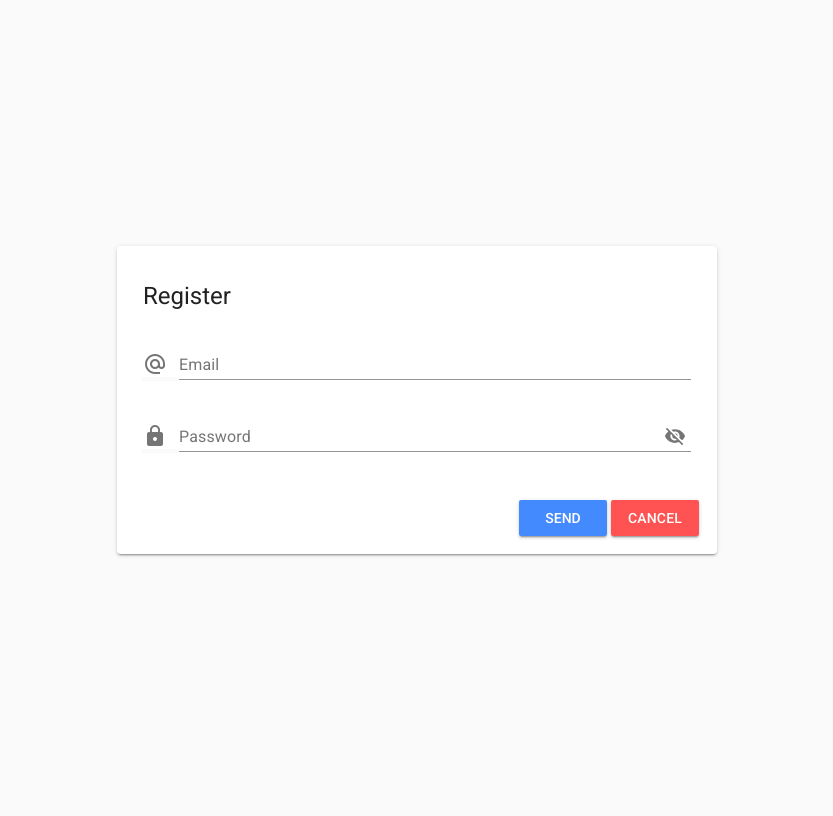
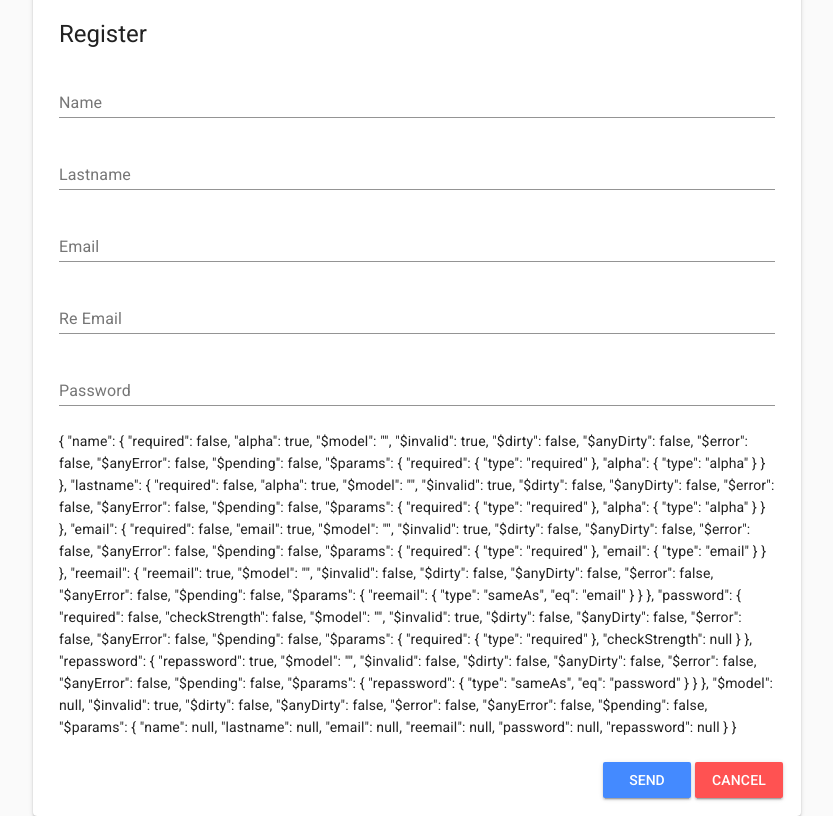
Before and after one commit to and54/vueTest, a Vue app in the folder gulf.vue/: page /register in a window 1280 px wide. Shown: the whole page, without its empty margins (223-1056 px from the left). Built offline with nearby package versions, Linux system fonts and the light colour scheme.

Commit message:
register

```diff
--- a/gulf.vue/src/components/authentication/login.vue
+++ b/gulf.vue/src/components/authentication/login.vue
@@ -1,7 +1,7 @@
 <template>
   <div class="center">
     <md-dialog-alert :md-active.sync="showModal" :md-content="modalMsg" md-confirm-text="Accept"/>
-
+    <div class="mydiv" id="password"></div>
     <md-card md-with-hover>
       <!-- <md-button class="md-icon-button">
         <md-icon>close</md-icon>
@@ -46,26 +46,26 @@
 </template>
 
 <script>
-import { AuthBus } from "../../services/authentication";
+import { AuthBus } from '../../services/authentication';
 
 export default {
   data: () => ({
-    email: "",
-    password: "",
+    email: '',
+    password: '',
     emailValidation: true,
     passValidation: true,
-    passError: "",
+    passError: '',
     showModal: false,
-    modalMsg: ""
+    modalMsg: '',
   }),
   created() {
-    AuthBus.$on("userData", this.userData);
+    AuthBus.$on('userData', this.userData);
   },
   methods: {
     submit() {
       if (this.validateEmail() && this.validatePass()) {
         AuthBus.Login(this.email, this.password, (success, message) => {
-          if (success) this.$router.push("/dashboard");
+          if (success) this.$router.push('/dashboard');
           else {
             this.modalMsg = message;
             this.showModal = true;
@@ -80,16 +80,13 @@ export default {
     },
     validatePass() {
       this.passValidation = this.password.length >= 6;
-      this.passError =
-        this.password.length === 0
-          ? "Password is required!"
-          : "Password can't be les than 6 characters!";
+      this.passError = this.password.length === 0 ? 'Password is required!' : 'Password can\'t be les than 6 characters!';
       return this.passValidation;
     },
     userData(data) {
-      console.log("userData received (method)", data);
-    }
-  }
+      console.log('userData received (method)', data);
+    },
+  },
 };
 </script>
 
@@ -101,7 +98,9 @@ export default {
 .md-card {
   border-radius: 4px;
   padding: 10px;
-  width: 600px;
+  width: 60%;
+  min-width: 400px;
+  max-width: 800px;
   margin: 0 auto;
   top: 50%;
   -ms-transform: translateY(-50%);
--- a/gulf.vue/src/components/authentication/register.vue
+++ b/gulf.vue/src/components/authentication/register.vue
@@ -8,29 +8,40 @@
       </md-card-header>
 
       <md-card-content>
-        <md-field :class="{'md-invalid': !emailValidation}">
-          <md-icon>alternate_email</md-icon>
+        <md-field :class="{'md-invalid': $v.name.$error}">
+          <!-- <md-icon>user</md-icon> -->
+          <label>Name</label>
+          <md-input v-model="name" @input="$v.name.$touch()"></md-input>
+          <span class="md-error">Name is required!</span>
+        </md-field>
+        <md-field :class="{'md-invalid': $v.lastname.$error}">
+          <!-- <md-icon>user</md-icon> -->
+          <label>Lastname</label>
+          <md-input v-model="lastname" @input="$v.lastname.$touch()"></md-input>
+          <span class="md-error">Lastname is required!</span>
+        </md-field>
+
+        <md-field :class="{'md-invalid': $v.email.$error}">
+          <!-- <md-icon>alternate_email</md-icon> -->
           <label>Email</label>
-          <md-input
-            v-model="email"
-            @blur="validateEmail()"
-            @focus="emailValidation = true;"
-            @keyup.enter="submit()"
-          ></md-input>
+          <md-input v-model="email" @input="$v.email.$touch()"></md-input>
           <span class="md-error">Valid email is required!</span>
         </md-field>
-        <md-field :class="{'md-invalid': !passValidation}">
-          <md-icon>lock</md-icon>
+        <md-field :class="{'md-invalid': $v.reemail.$error}">
+          <!-- <md-icon>alternate_email</md-icon> -->
+          <label>Re Email</label>
+          <md-input v-model="reemail" @input="$v.reemail.$touch()"></md-input>
+          <span class="md-error">Email do not match!</span>
+        </md-field>
+
+        <md-field :class="{'md-invalid': $v.password.$error}">
+          <!-- <md-icon>alternate_email</md-icon> -->
           <label>Password</label>
-          <md-input
-            v-model="password"
-            type="password"
-            @blur="validatePass()"
-            @focus="passValidation = true;"
-            @keyup.enter="submit()"
-          ></md-input>
+          <md-input v-model="password" @input="$v.password.$touch()"></md-input>
           <span class="md-error">{{ passError }}</span>
         </md-field>
+
+        <div>{{ $v }}</div>
       </md-card-content>
 
       <md-card-actions>
@@ -43,23 +54,60 @@
 
 <script>
 import { AuthBus } from "../../services/authentication";
+import { required, email, maxLength, minLength, alpha, sameAs } from "vuelidate/lib/validators";
 
-export default {
+const checkStrength = (password, component) => {
+  component.passError = "";
+  if (password.length < 8) component.passError = "Be at least 8 characters!";
+  if (!(/[A-Z]/.test(password))) component.passError = "At least one capital letter!";
+  if (!(/[a-z]/.test(password))) component.passError = "At least one letter!";
+  if (!(/\d/.test(password))) component.passError = "At least one number!";
+  if (/\ /.test(password)) component.passError = "No spaces accepted!";
+  return !Boolean(component.passError);
+};
+
+const register = {
   data: () => ({
+    name: "",
+    lastname: "",
     email: "",
+    reemail: "",
     password: "",
-    emailValidation: true,
-    passValidation: true,
+    repassword: "",
+    ssn: "",
+    phone: "",
+
     passError: "",
     showModal: false,
-    modalMsg: ""
+    modalMsg: "",
   }),
-  created() {
-    AuthBus.$on("userData", this.userData);
+  validations: {
+    name: {
+      required,
+      alpha
+    },
+    lastname: {
+      required,
+      alpha
+    },
+    email: {
+      required,
+      email
+    },
+    reemail: {
+      reemail: sameAs("email")
+    },
+    password: {
+      required,
+      checkStrength,
+    },
+    repassword: {
+      repassword: sameAs("password")
+    }
   },
-  methods: {
-  }
+  methods: { },
 };
+export default register;
 </script>
 
 <style scoped>
@@ -70,7 +118,9 @@ export default {
 .md-card {
   border-radius: 4px;
   padding: 10px;
-  width: 600px;
+  width: 60%;
+  min-width: 400px;
+  max-width: 800px;
   margin: 0 auto;
   top: 50%;
   -ms-transform: translateY(-50%);
--- a/gulf.vue/src/main.js
+++ b/gulf.vue/src/main.js
@@ -1,5 +1,6 @@
 import 'babel-polyfill';
 
+import Vuelidate from 'vuelidate';
 import Vue from 'vue';
 import VueMaterial from 'vue-material';
 import axios from 'axios';
@@ -20,6 +21,7 @@ axios.interceptors.response.use((res) => {
 
 Vue.config.productionTip = false;
 Vue.use(VueMaterial);
+Vue.use(Vuelidate);
 
 new Vue({
   router,
--- a/gulf.vue/src/router.js
+++ b/gulf.vue/src/router.js
@@ -2,7 +2,7 @@ import Vue from 'vue';
 import Router from 'vue-router';
 
 import Home from './components/home.vue';
-import Dashboard from './components/dashboard.vue'
+import Dashboard from './components/dashboard.vue';
 import Login from './components/authentication/login.vue';
 import Register from './components/authentication/register.vue';
 import ForgotPassword from './components/authentication/forgot_password.vue';
--- a/gulf.vue/src/services/authentication.js
+++ b/gulf.vue/src/services/authentication.js
@@ -27,6 +27,6 @@ export const AuthBus = new Vue({
       this.user = user;
       console.log('emit info', user);
       this.$emit('userData', user);
-    }
+    },
   },
 })
```
